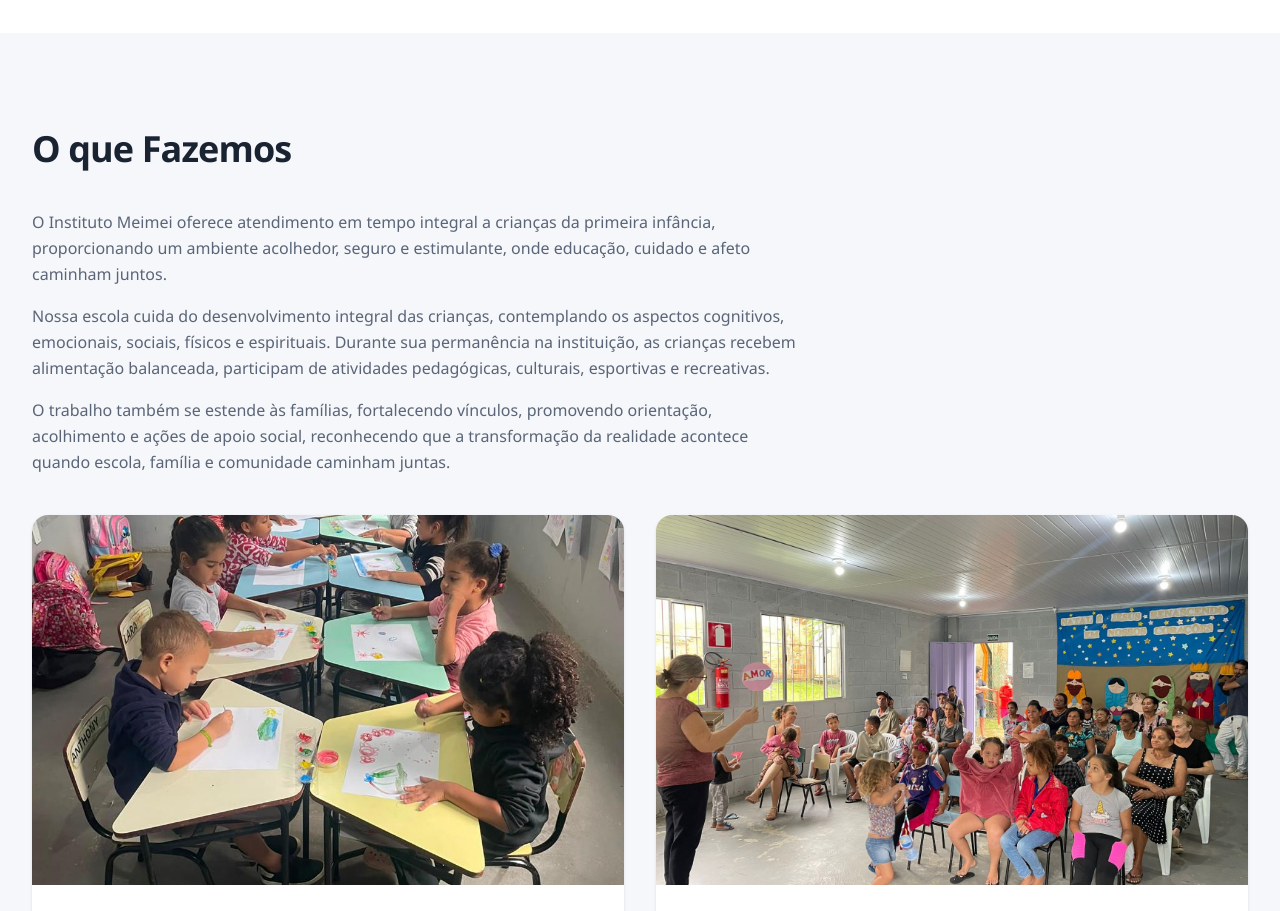
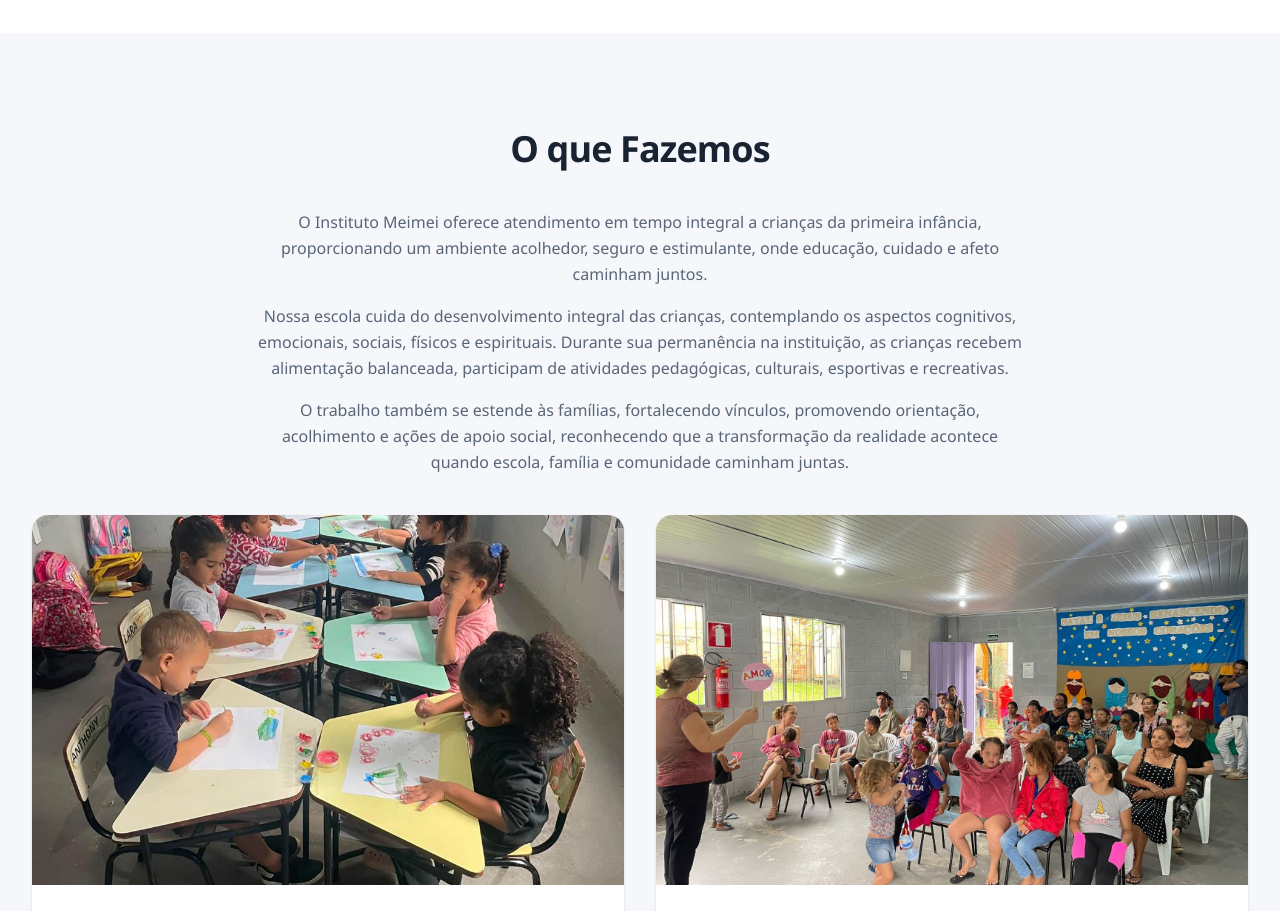
Before and after one commit to lucaspbicalho/institutomeimei, a React (Vite) app: page / in a window 1280 px wide. Shown: the part 1680-2591 px from the top of the page. Built offline with nearby package versions, Linux system fonts and the light colour scheme.

Commit message:
fix center tet

```diff
--- a/src/components/sections/Projects.tsx
+++ b/src/components/sections/Projects.tsx
@@ -70,8 +70,8 @@
     >
       <Container>
         <FadeIn>
-          <SectionHeading id="projects-heading" title="O que Fazemos" align="left" />
-          <div className="mb-10 max-w-3xl space-y-4 text-text-muted leading-relaxed">
+          <SectionHeading id="projects-heading" title="O que Fazemos" align="center" />
+          <div className="mx-auto mb-10 max-w-3xl space-y-4 text-center text-text-muted leading-relaxed">
             {whatWeDoIntro.map((paragraph) => (
               <p key={paragraph.slice(0, 40)}>{paragraph}</p>
             ))}
```
